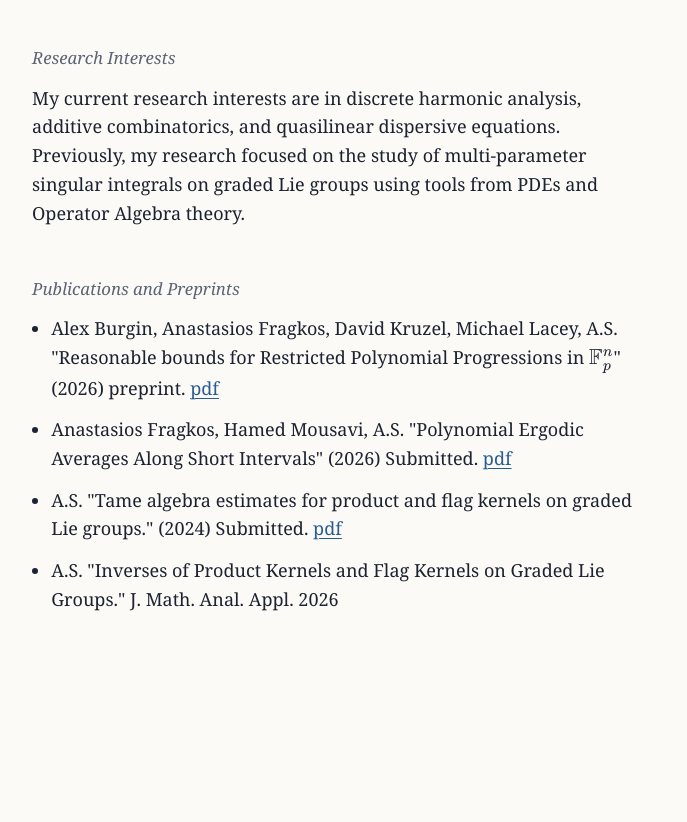
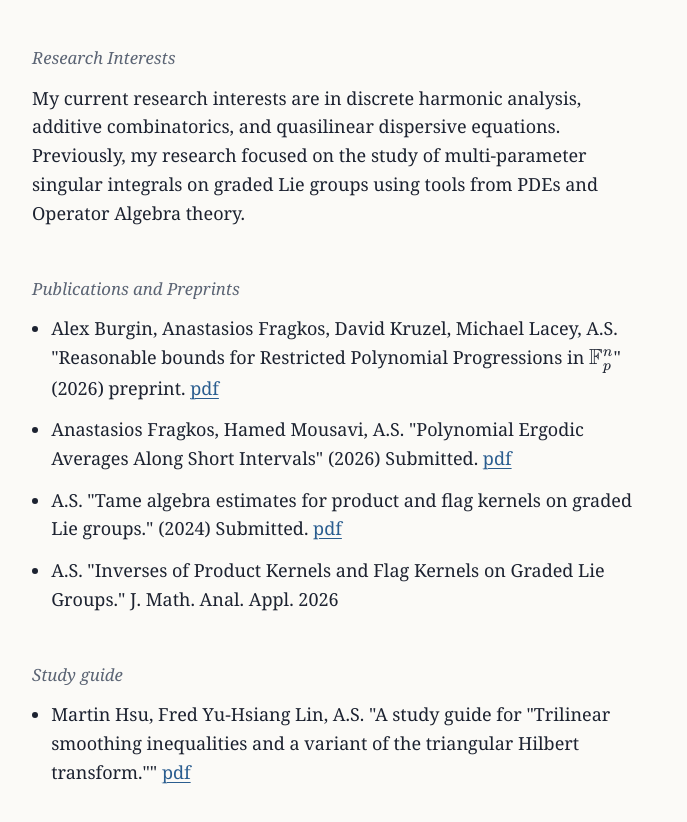
Before and after one commit to stokolosa/stokolosa.github.io, a plain HTML site: page research.html in a window 1280 px wide. Shown: the part 280-1102 px from the top of the page, without its empty margins (296-983 px from the left). Before the commit the page ends 1002 px from the top, so only its background shows below. Drawn offline with nearby package versions, Linux system fonts and the light colour scheme.

Commit message:
Add study guide section to research.html
Added a new section for the study guide with a reference.

```diff
--- a/research.html
+++ b/research.html
@@ -45,6 +45,13 @@
     </ul>
   </section>
 
+  <section>
+    <h2>Study guide</h2>
+    <ul>
+      <li> Martin Hsu, Fred Yu-Hsiang Lin, A.S. "A study guide for "Trilinear smoothing inequalities and a variant of the triangular Hilbert transform.""
+          <a href="https://arxiv.org/pdf/2311.11391">pdf</a></li>
+        </ul>
+  </section>
 </main>
 </body>
 </html>
```
